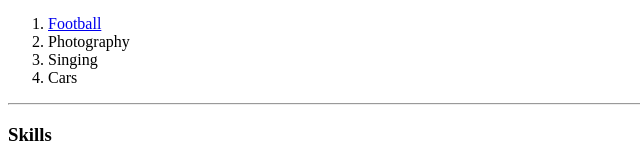
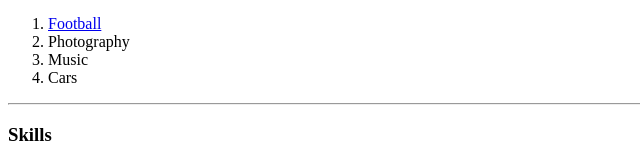
Before and after one commit to Ayu10x/cv, a plain HTML site: page index.html in a window 1280 px wide. Shown: the part 989-1151 px from the top of the page, 0-640 px from the left. Drawn offline with Linux system fonts and the light colour scheme.

Commit message:
Update index.html

```diff
--- a/index.html
+++ b/index.html
@@ -51,7 +51,7 @@
   <ol>
     <li><a href="https://www.youtube.com/watch?v=84VLMIHMqMk">Football</a></li>
     <li>Photography</li>
-    <li>Singing</li>
+    <li>Music</li>
     <li>Cars</li>
   </ol>
   <hr>
```
